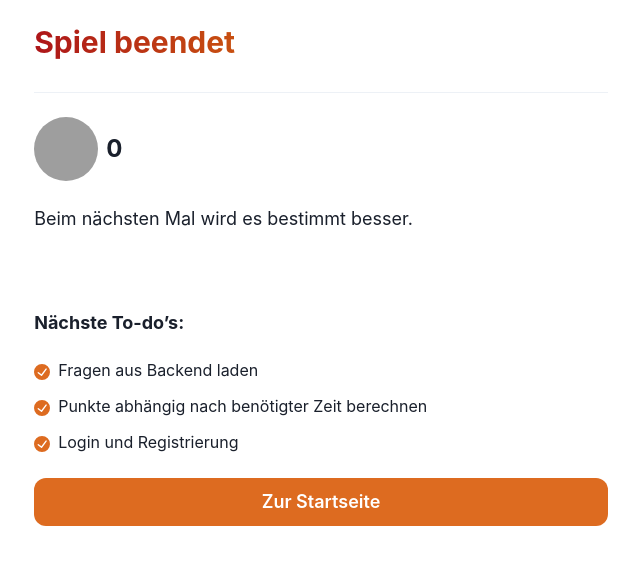
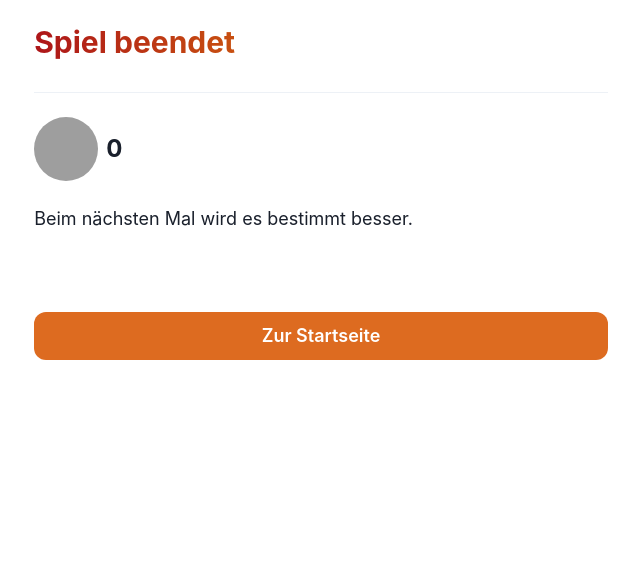
Before and after one commit to joernkgrp/quizlingo-chakra-ui, a Next.js app: page /results in a window 1280 px wide. Shown: the top 564 px of the page, without its empty margins (319-959 px from the left). Built offline with nearby package versions, Linux system fonts and the light colour scheme; grey boxes are pictures that could not be loaded.

Commit message:
Refresh timer each second, adjust timing

```diff
--- a/src/pages/game.tsx
+++ b/src/pages/game.tsx
@@ -23,8 +23,9 @@ var finalScore = 0;
 
 const Game = () => {
   const delay = 1500;
-  const answerTime = 4000;
-  const initialProgress = 90;
+  const answerTime = 10000;
+  const initialProgress = 100;
+  const timerRefresh = 1000;
 
   const router = useRouter(); // Go to next page
   const toast = useToast(); // Define toast
@@ -34,7 +35,7 @@ const Game = () => {
   // Define React hooks
   var [activeStep, setActiveStep] = React.useState(0);
   var [score, setScore] = useState(0);
-  var [progress, setProgress] = useState(90);
+  var [progress, setProgress] = useState(initialProgress);
 
   // Go to next question
   function handleNext(delay) {
@@ -124,8 +125,8 @@ const Game = () => {
     timer2 =
       !timer2 &&
       setInterval(() => {
-        setProgress(progress - 1);
-      }, answerTime / 100);
+        setProgress((progress) => progress - answerTime / timerRefresh);
+      }, timerRefresh);
   };
 
   useEffect(() => {
--- a/src/pages/results.tsx
+++ b/src/pages/results.tsx
@@ -40,9 +40,9 @@ const Results = () => {
   return (
     <Container>
       <motion.div
-        initial={{ opacity: 0, y:10 }}
-        animate={{ opacity: 1, y:0}}
-        transition={{duration:0.5}}
+        initial={{ opacity: 0, y: 10 }}
+        animate={{ opacity: 1, y: 0 }}
+        transition={{ duration: 0.5 }}
       >
         <Main>
           <GradientHeading fontSize="3xl" title="Spiel beendet" />
@@ -52,24 +52,6 @@ const Results = () => {
           <GameAssessment finalScore={finalScore} />
 
           <Spacer minH={8} />
-
-        <Heading as="h2" fontSize="lg">
-          Nächste To-do’s:
-        </Heading>
-        <List spacing={3}>
-          <ListItem>
-            <ListIcon as={CheckCircleIcon} color="orange.500" />
-            Fragen aus Backend laden
-          </ListItem>
-          <ListItem>
-            <ListIcon as={CheckCircleIcon} color="orange.500" />
-            Punkte abhängig nach benötigter Zeit berechnen
-          </ListItem>
-          <ListItem>
-            <ListIcon as={CheckCircleIcon} color="orange.500" />
-            Login und Registrierung
-          </ListItem>
-        </List>
 
           <Button
             onClick={() => router.push("/")}
@@ -81,7 +63,8 @@ const Results = () => {
           >
             Zur Startseite
           </Button>
-      </Main></motion.div>
+        </Main>
+      </motion.div>
     </Container>
   );
 };
```
Lines whose indentation alone changed are shown as unchanged.
